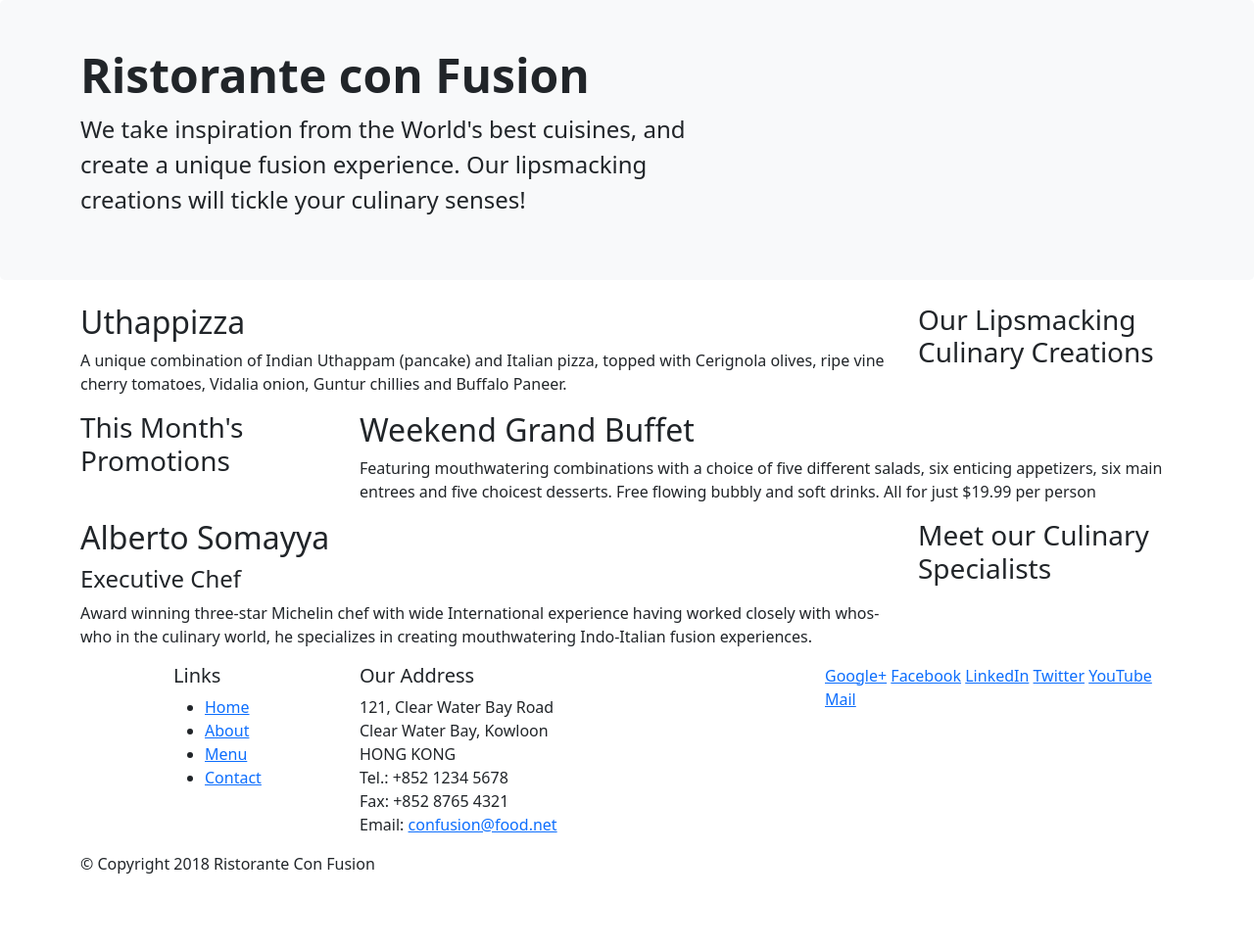
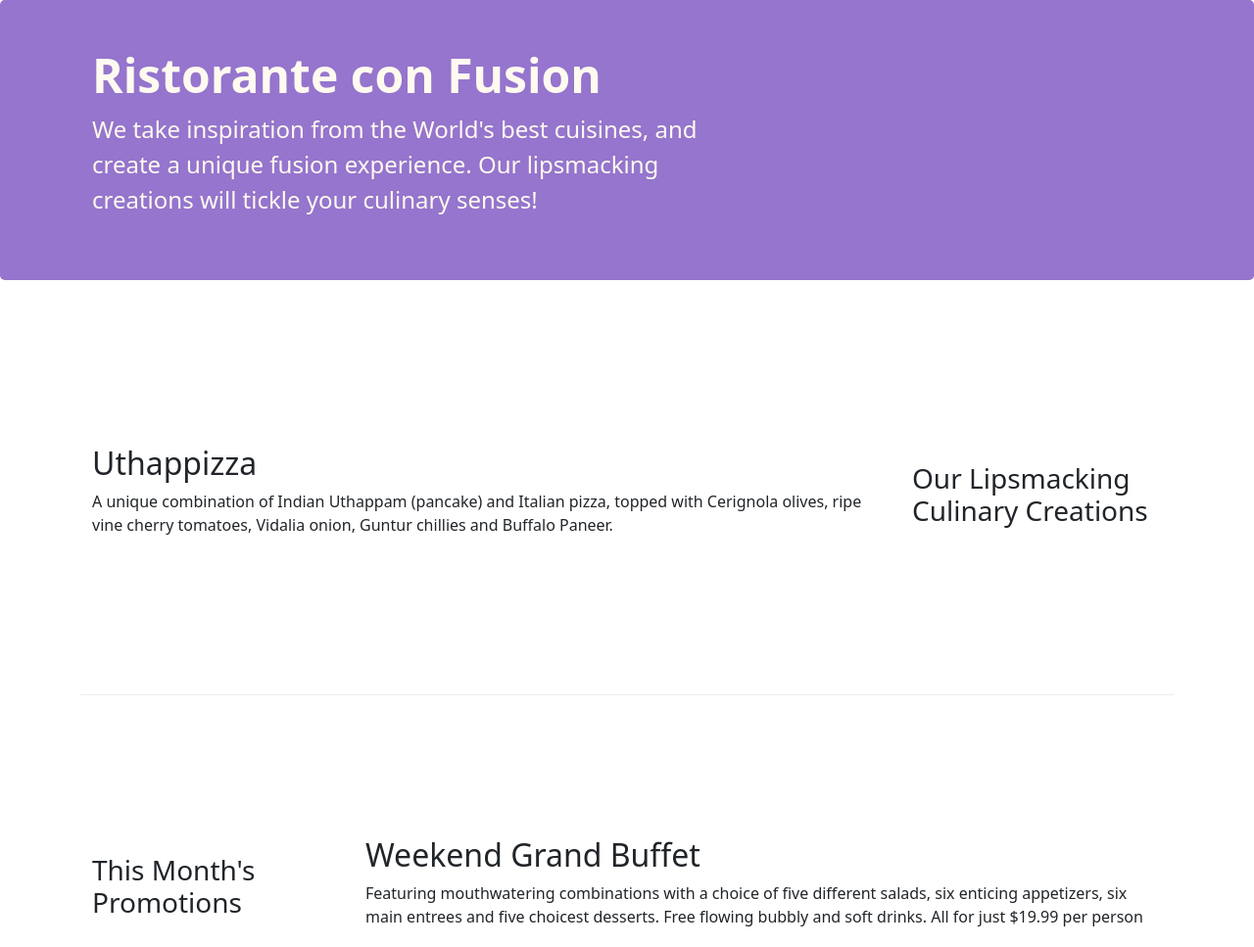
Before and after one commit to NietoCurcio/confusion-UI, a website: page index.html in a window 1280 px wide. Shown: the top 967 px of the page at 98% size. Before the commit the page ends 910 px from the top, so only its background shows below. Drawn offline with nearby package versions, Linux system fonts and the light colour scheme.

Commit message:
Bootstrap grid part 2

```diff
--- /dev/null
+++ b/css/style.css
@@ -0,0 +1,30 @@
+.row-header {
+  margin: 0px auto;
+  padding: 0px auto;
+}
+
+.row-content {
+  margin: 0px auto;
+  padding: 50px 0 50px 0;
+  border-bottom: 1px ridge;
+  min-height: 400px;
+}
+
+.footer {
+  background: #d1c4e9;
+  margin: 0px auto;
+  padding: 20px 0 20px 0;
+}
+
+.jumbotron {
+  padding: 70px 30px;
+  margin: 0 auto;
+  background: #9575cd;
+  color: floralwhite;
+}
+
+.address {
+  font-size: 80%;
+  margin: 0;
+  color: #0f0f0f;
+}
--- a/index.html
+++ b/index.html
@@ -15,12 +15,13 @@
       rel="stylesheet"
       href="node_modules/bootstrap/dist/css/bootstrap.min.css"
     />
+    <link rel="stylesheet" href="css/style.css" />
   </head>
 
   <body>
-    <header class="p-5 mb-4 bg-light rounded-3">
+    <header class="p-5 mb-4 rounded-3 jumbotron">
       <div class="container">
-        <div class="row">
+        <div class="row row-header">
           <div class="col-md-7">
             <h1 class="display-5 fw-bold">Ristorante con Fusion</h1>
             <p class="fs-4">
@@ -35,7 +36,7 @@
     </header>
 
     <div class="container">
-      <div class="row">
+      <div class="row row-content align-items-center">
         <div class="col-sm-4 order-sm-last col-md-3">
           <h3>Our Lipsmacking Culinary Creations</h3>
         </div>
@@ -49,7 +50,7 @@
         </div>
       </div>
 
-      <div class="row">
+      <div class="row row-content align-items-center">
         <div class="col-sm-4 col-md-3">
           <h3>This Month's Promotions</h3>
         </div>
@@ -64,7 +65,7 @@
         </div>
       </div>
 
-      <div class="row">
+      <div class="row row-content align-items-center">
         <div class="col-sm-4 order-sm-last col-md-3">
           <h3>Meet our Culinary Specialists</h3>
         </div>
@@ -81,16 +82,16 @@
       </div>
     </div>
 
-    <footer>
+    <footer class="footer">
       <div class="container">
         <div class="row">
           <div class="col-4 offset-1 col-sm-2">
             <h5>Links</h5>
-            <ul>
-              <li><a href="#">Home</a></li>
-              <li><a href="#">About</a></li>
-              <li><a href="#">Menu</a></li>
-              <li><a href="#">Contact</a></li>
+            <ul class="list-unstyled">
+              <li><a class="text-decoration-none" href="#">Home</a></li>
+              <li><a class="text-decoration-none" href="#">About</a></li>
+              <li><a class="text-decoration-none" href="#">Menu</a></li>
+              <li><a class="text-decoration-none" href="#">Contact</a></li>
             </ul>
           </div>
           <div class="col-7 col-sm-5">
@@ -104,18 +105,30 @@
               Email: <a href="mailto:confusion@food.net">confusion@food.net</a>
             </address>
           </div>
-          <div class="col col-sm-4">
-            <div>
-              <a href="http://google.com/+">Google+</a>
-              <a href="http://www.facebook.com/profile.php?id=">Facebook</a>
-              <a href="http://www.linkedin.com/in/">LinkedIn</a>
-              <a href="http://twitter.com/">Twitter</a>
-              <a href="http://youtube.com/">YouTube</a>
-              <a href="mailto:">Mail</a>
+          <div class="col col-sm-4 align-self-center">
+            <div class="text-center">
+              <a class="text-decoration-none" href="http://google.com/+"
+                >Google+</a
+              >
+              <a
+                class="text-decoration-none"
+                href="http://www.facebook.com/profile.php?id="
+                >Facebook</a
+              >
+              <a class="text-decoration-none" href="http://www.linkedin.com/in/"
+                >LinkedIn</a
+              >
+              <a class="text-decoration-none" href="http://twitter.com/"
+                >Twitter</a
+              >
+              <a class="text-decoration-none" href="http://youtube.com/"
+                >YouTube</a
+              >
+              <a class="text-decoration-none" href="mailto:">Mail</a>
             </div>
           </div>
         </div>
-        <div class="row">
+        <div class="row justify-content-center">
           <div class="col-auto">
             <p>© Copyright 2018 Ristorante Con Fusion</p>
           </div>
```
